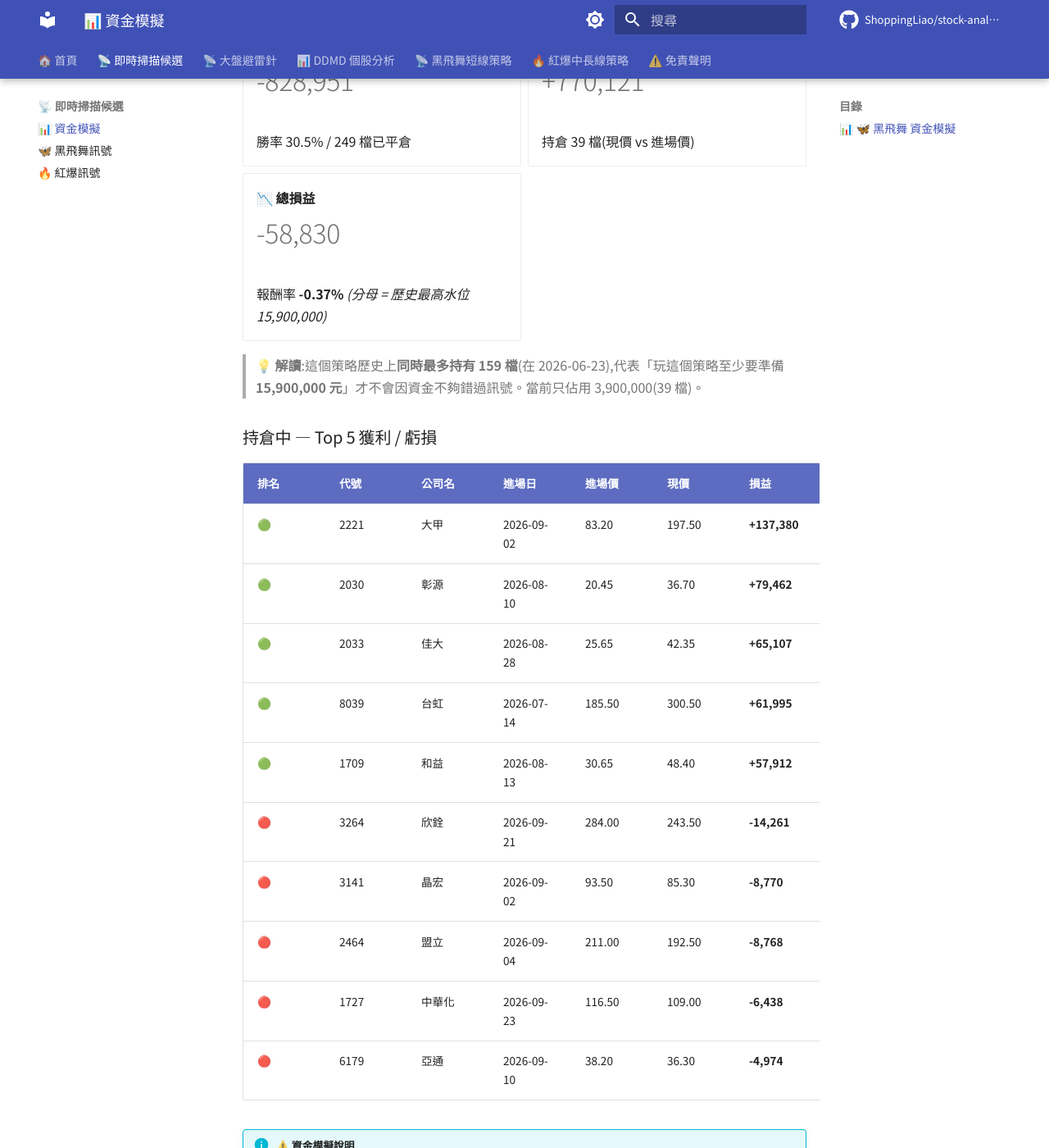
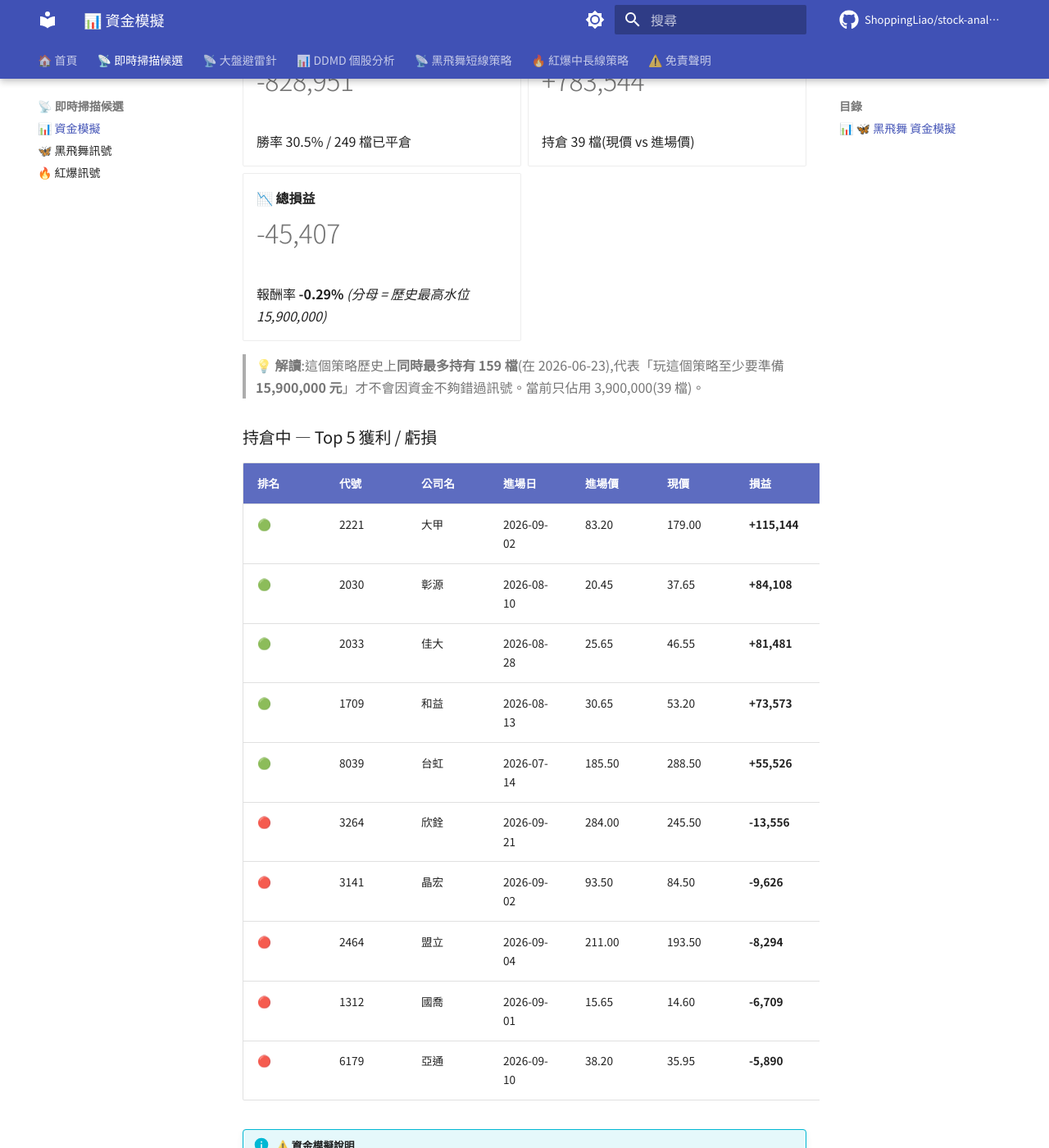
Before and after one commit to ShoppingLiao/stock-analysis-public, an MkDocs documentation site: the page built from docs/signals_capital.md, in a window 1280 px wide and 1400 px high, scrolled down 2247 px. Shown: the whole window at 82% size. Built offline with MkDocs 1.6.1 and Material for MkDocs 9.7.7, drawn with Linux system fonts in a browser that asks for light colours; comment, search, counter and statistics services are not loaded; some of the changed text lies outside the part shown.

Commit message:
docs(signals): update BB + RB + capital (2026-10-01)

```diff
--- a/docs/signals_capital.md
+++ b/docs/signals_capital.md
@@ -29,21 +29,21 @@
 
 -   **🟢 已實現損益**
 
-    # +595,206
+    # +594,263
 
     勝率 32.2% / 345 檔已平倉
 
 -   **🟡 未實現損益**
 
-    # +128,722
+    # +127,418
 
     持倉 6 檔(現價 vs 進場價)
 
 -   **📈 總損益**
 
-    # +723,928
+    # +721,681
 
-    報酬率 **+10.49%** _(分母 = 歷史最高水位 6,900,000)_
+    報酬率 **+10.46%** _(分母 = 歷史最高水位 6,900,000)_
 
 </div>
 
@@ -53,12 +53,12 @@
 
 | 排名 | 代號 | 公司名 | 進場日 | 進場價 | 現價 | 損益 | 損益% |
 |------|------|--------|--------|--------|------|------|-------|
-| 🟢 | 2221 | 大甲 | 2026-09-14 | 91.70 | 197.50 | **+115,376** | **+115.38%** |
-| 🟢 | 2033 | 佳大 | 2026-09-24 | 37.15 | 42.35 | **+13,997** | **+14.00%** |
-| 🟢 | 3055 | 蔚華科 | 2026-09-24 | 197.50 | 209.50 | **+6,076** | **+6.08%** |
-| 🔴 | 6603 | 富強鑫 | 2026-10-01 | 29.85 | 28.80 | **-3,518** | **-3.52%** |
-| 🔴 | 6213 | 聯茂 | 2026-10-01 | 639.00 | 623.00 | **-2,504** | **-2.50%** |
-| 🔴 | 3711 | 日月光投控 | 2026-10-01 | 708.00 | 703.00 | **-706** | **-0.71%** |
+| 🟢 | 2221 | 大甲 | 2026-09-14 | 91.70 | 179.00 | **+95,202** | **+95.20%** |
+| 🟢 | 2033 | 佳大 | 2026-09-24 | 37.15 | 46.55 | **+25,303** | **+25.30%** |
+| 🟢 | 3055 | 蔚華科 | 2026-09-24 | 197.50 | 210.00 | **+6,329** | **+6.33%** |
+| 🟢 | 6213 | 聯茂 | 2026-10-01 | 639.00 | 642.00 | **+469** | **+0.47%** |
+| 🟢 | 3711 | 日月光投控 | 2026-10-01 | 708.00 | 710.00 | **+282** | **+0.28%** |
+| 🔴 | 6603 | 富強鑫 | 2026-10-01 | 29.85 | 29.80 | **-168** | **-0.17%** |
 
 !!! info "⚠️ 資金模擬說明"
     每檔固定投入 **100,000 元**(教育性質,實際操作會依 TDMD 評分動態調整部位)。
@@ -93,15 +93,15 @@
 
 -   **🟡 未實現損益**
 
-    # +770,121
+    # +783,544
 
     持倉 39 檔(現價 vs 進場價)
 
 -   **📉 總損益**
 
-    # -58,830
+    # -45,407
 
-    報酬率 **-0.37%** _(分母 = 歷史最高水位 15,900,000)_
+    報酬率 **-0.29%** _(分母 = 歷史最高水位 15,900,000)_
 
 </div>
 
@@ -111,16 +111,16 @@
 
 | 排名 | 代號 | 公司名 | 進場日 | 進場價 | 現價 | 損益 | 損益% |
 |------|------|--------|--------|--------|------|------|-------|
-| 🟢 | 2221 | 大甲 | 2026-09-02 | 83.20 | 197.50 | **+137,380** | **+137.38%** |
-| 🟢 | 2030 | 彰源 | 2026-08-10 | 20.45 | 36.70 | **+79,462** | **+79.46%** |
-| 🟢 | 2033 | 佳大 | 2026-08-28 | 25.65 | 42.35 | **+65,107** | **+65.11%** |
-| 🟢 | 8039 | 台虹 | 2026-07-14 | 185.50 | 300.50 | **+61,995** | **+61.99%** |
-| 🟢 | 1709 | 和益 | 2026-08-13 | 30.65 | 48.40 | **+57,912** | **+57.91%** |
-| 🔴 | 3264 | 欣銓 | 2026-09-21 | 284.00 | 243.50 | **-14,261** | **-14.26%** |
-| 🔴 | 3141 | 晶宏 | 2026-09-02 | 93.50 | 85.30 | **-8,770** | **-8.77%** |
-| 🔴 | 2464 | 盟立 | 2026-09-04 | 211.00 | 192.50 | **-8,768** | **-8.77%** |
-| 🔴 | 1727 | 中華化 | 2026-09-23 | 116.50 | 109.00 | **-6,438** | **-6.44%** |
-| 🔴 | 6179 | 亞通 | 2026-09-10 | 38.20 | 36.30 | **-4,974** | **-4.97%** |
+| 🟢 | 2221 | 大甲 | 2026-09-02 | 83.20 | 179.00 | **+115,144** | **+115.14%** |
+| 🟢 | 2030 | 彰源 | 2026-08-10 | 20.45 | 37.65 | **+84,108** | **+84.11%** |
+| 🟢 | 2033 | 佳大 | 2026-08-28 | 25.65 | 46.55 | **+81,481** | **+81.48%** |
+| 🟢 | 1709 | 和益 | 2026-08-13 | 30.65 | 53.20 | **+73,573** | **+73.57%** |
+| 🟢 | 8039 | 台虹 | 2026-07-14 | 185.50 | 288.50 | **+55,526** | **+55.53%** |
+| 🔴 | 3264 | 欣銓 | 2026-09-21 | 284.00 | 245.50 | **-13,556** | **-13.56%** |
+| 🔴 | 3141 | 晶宏 | 2026-09-02 | 93.50 | 84.50 | **-9,626** | **-9.63%** |
+| 🔴 | 2464 | 盟立 | 2026-09-04 | 211.00 | 193.50 | **-8,294** | **-8.29%** |
+| 🔴 | 1312 | 國喬 | 2026-09-01 | 15.65 | 14.60 | **-6,709** | **-6.71%** |
+| 🔴 | 6179 | 亞通 | 2026-09-10 | 38.20 | 35.95 | **-5,890** | **-5.89%** |
 
 !!! info "⚠️ 資金模擬說明"
     每檔固定投入 **100,000 元**(教育性質,實際操作會依 TDMD 評分動態調整部位)。
@@ -147,21 +147,21 @@
 
 -   **🟢 已實現損益**
 
-    # -233,744
+    # -234,688
 
-    BB +595,206 + RB -828,951
+    BB +594,263 + RB -828,951
 
 -   **🟡 未實現損益**
 
-    # +898,843
+    # +910,962
 
-    BB +128,722 + RB +770,121
+    BB +127,418 + RB +783,544
 
 -   **📈 總損益**
 
-    # +665,098
+    # +676,275
 
-    報酬率 **+2.92%** _(分母 = 兩策略歷史最高水位)_
+    報酬率 **+2.97%** _(分母 = 兩策略歷史最高水位)_
 
 </div>
 
```
Also changed, not shown: docs/signals_black_butterfly.md (+8 -9 lines), docs/signals_red_burst.md (+8 -1 lines).
